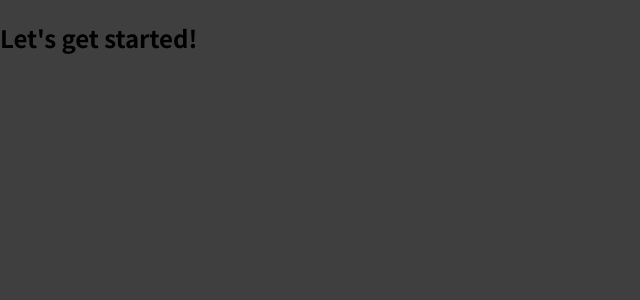
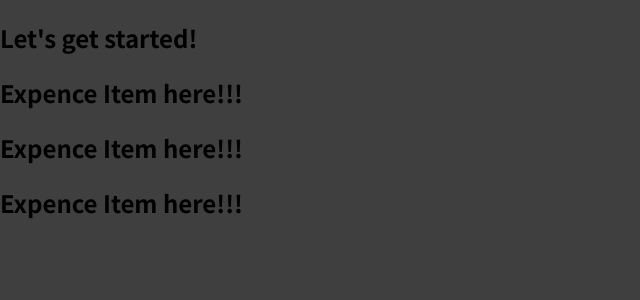
Before and after one commit to iluxa2003/my-first-react-project, a JavaScript app in the folder my/: page / in a window 1280 px wide. Shown: the top 300 px of the page, without its empty margins (0-640 px from the left). Built offline with nearby package versions, Linux system fonts and the light colour scheme.

Commit message:
My first react component!

```diff
--- a/my/src/App.js
+++ b/my/src/App.js
@@ -1,7 +1,12 @@
+import Expenseitem from "./components/ExpenseItem";
+
 function App() {
   return (
     <div>
       <h2>Let's get started!</h2>
+      <Expenseitem></Expenseitem>
+      <Expenseitem></Expenseitem>
+      <Expenseitem></Expenseitem>
     </div>
   );
 }
--- /dev/null
+++ b/my/src/components/ExpenseItem.js
@@ -0,0 +1,6 @@
+function Expenseitem() {
+    return (
+        <h2>Expence Item here!!!</h2>
+    );
+}
+export default Expenseitem;
```
